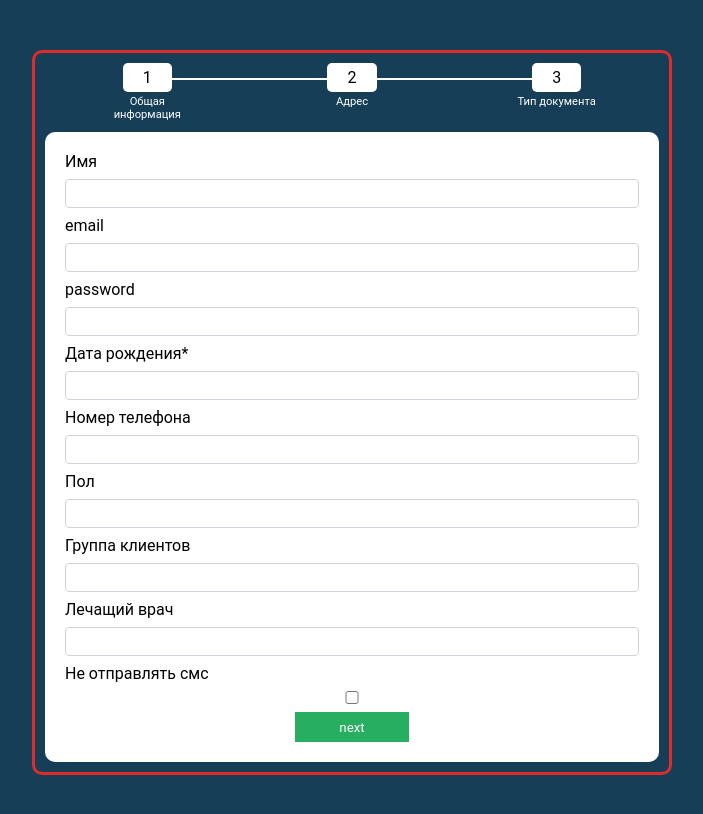
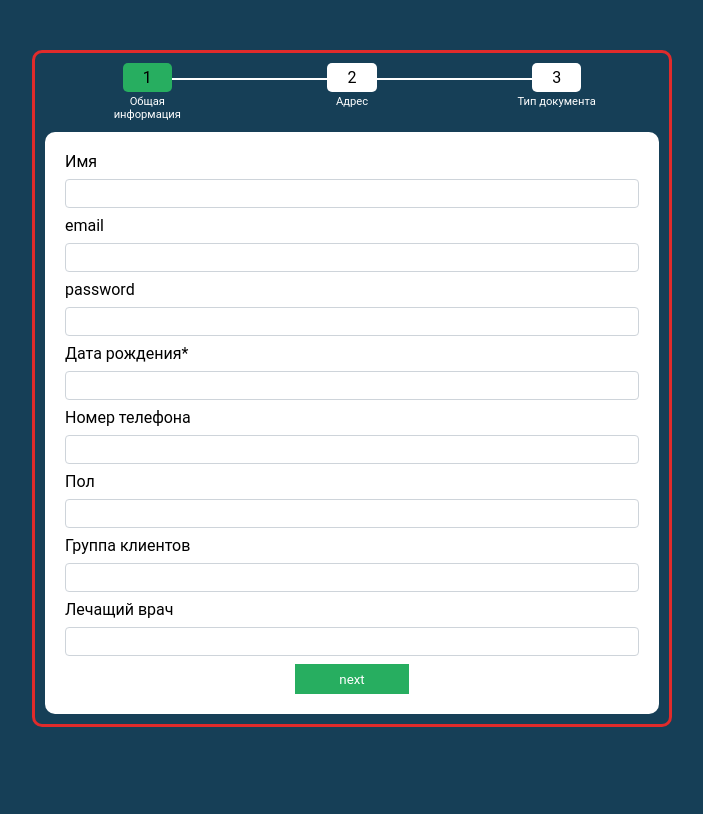
Before and after one commit to varMarat/vue-form-progress-bar, a Vue app: page / in a window 1280 px wide. Shown: the top 814 px of the page, without its empty margins (288-991 px from the left). Built offline with nearby package versions, Linux system fonts and the light colour scheme.

Commit message:
implemented a progress step

```diff
--- a/src/App.vue
+++ b/src/App.vue
@@ -1,7 +1,7 @@
 <template>
   <div id="app">
     <div class="app-wrapper">
-      <progress-bar/>
+      <progress-bar :step="step"/>
 
       <form action="">
         <field-form v-for="(item, index) in keys" :key="index"
--- a/src/components/ProgressBar.vue
+++ b/src/components/ProgressBar.vue
@@ -1,16 +1,32 @@
 <template>
     <div class="progress-wrapper">
         <ul class="progressbar">
-            <li class="active">1<span>Общая информация</span></li>
-            <li>2<span>Адрес</span></li>
-            <li>3<span>Тип документа</span></li>
+            <li
+                v-for="(item, index) in titles" :key="index"
+                :class="index+1==step? 'active': null"
+            >
+            {{index+1}}
+            <span>{{item}}</span>
+            </li>
         </ul>
     </div>
 </template>
 
 <script>
 export default{
-    name: 'ProgressBar'
+    name: 'ProgressBar',
+    props:{
+        step: Number
+    },
+    data(){
+        return{
+            titles:[
+                'Общая информация',
+                'Адрес',
+                'Тип документа'
+            ]
+        }
+    }
 }
 </script>
 
@@ -64,6 +80,9 @@ export default{
             right: -50%;
         }
     }
+    .active{
+            background-color: #27AE60;
+    }
 
 }
 </style>
--- a/src/data.js
+++ b/src/data.js
@@ -55,11 +55,6 @@ export default{
       type: 'text',
       required: false,
       name: 'doctor'
-    },
-    {
-      id:9,
-      label:'Не отправлять смс',
-      type:'checkbox'
     }
   ],
   address:[
```
